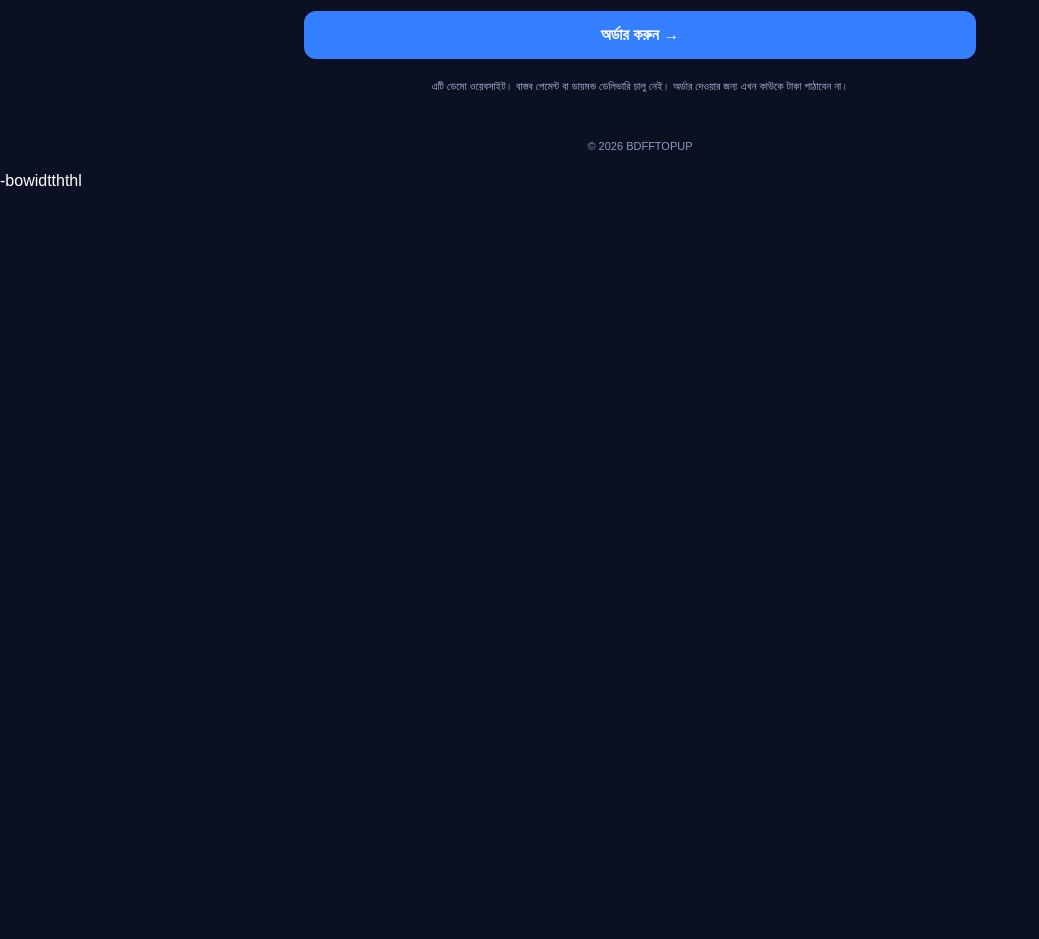
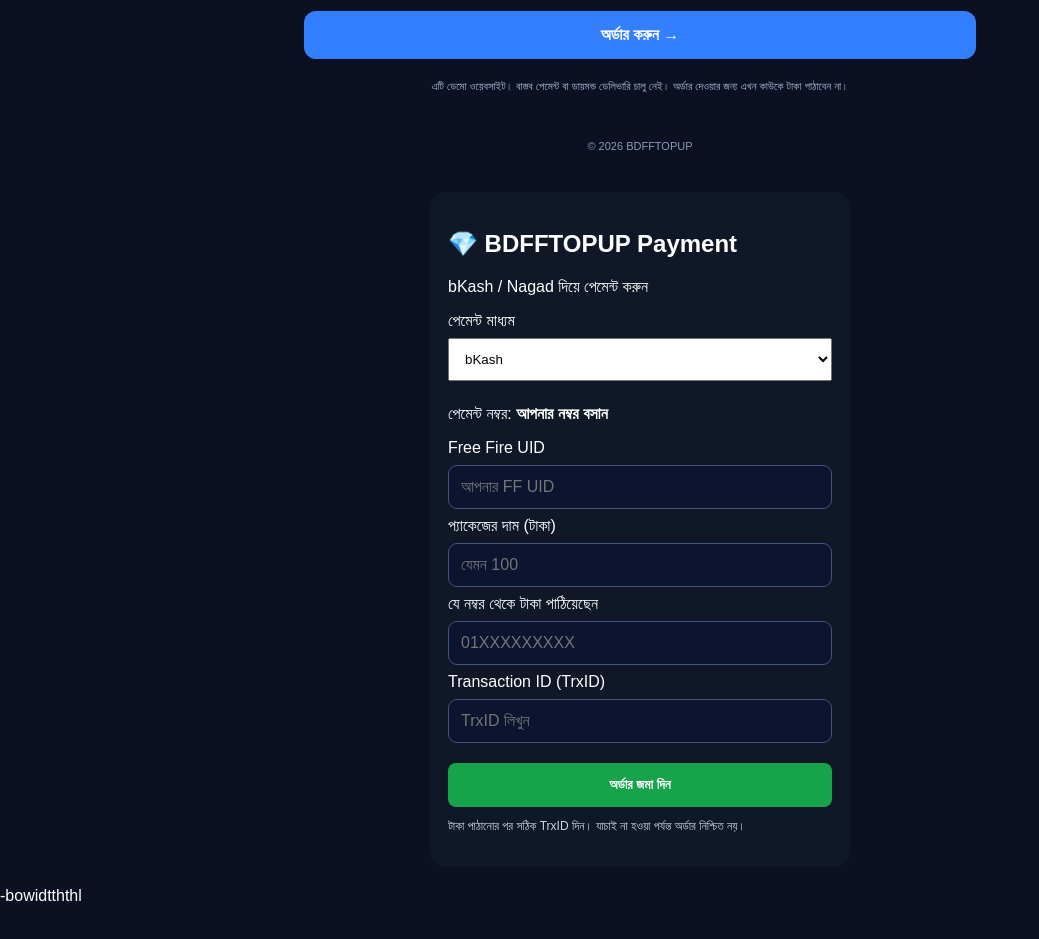
Before and after one commit to 2004arafathasan25-coder/Bdfftopup, a plain HTML site: page index.html in a window 1280 px wide. Shown: the part 1093-2032 px from the top of the page, without its empty margins (0-1039 px from the left). Before the commit the page ends 1368 px from the top, so only its background shows below. Drawn offline with Linux system fonts and the light colour scheme.

Commit message:
Update index.html

```diff
--- a/index.html
+++ b/index.html
@@ -143,4 +143,68 @@
 document.getElementById("year").textContent=new Date().getFullYear();
 </script>
 </body>
+<section style="max-width:420px;margin:20px auto;padding:18px;background:#101827;color:white;border-radius:16px;font-family:Arial">
+  <h2>💎 BDFFTOPUP Payment</h2>
+  <p>bKash / Nagad দিয়ে পেমেন্ট করুন</p>
+
+  <label>পেমেন্ট মাধ্যম</label>
+  <select id="method" style="width:100%;padding:12px;margin:8px 0">
+    <option value="bKash">bKash</option>
+    <option value="Nagad">Nagad</option>
+  </select>
+
+  <p>পেমেন্ট নম্বর: <b id="payNumber">আপনার নম্বর বসান</b></p>
+
+  <label>Free Fire UID</label>
+  <input id="uid" placeholder="আপনার FF UID" style="box-sizing:border-box;width:100%;padding:12px;margin:8px 0">
+
+  <label>প্যাকেজের দাম (টাকা)</label>
+  <input id="amount" type="number" min="1" placeholder="যেমন 100" style="box-sizing:border-box;width:100%;padding:12px;margin:8px 0">
+
+  <label>যে নম্বর থেকে টাকা পাঠিয়েছেন</label>
+  <input id="sender" inputmode="tel" placeholder="01XXXXXXXXX" style="box-sizing:border-box;width:100%;padding:12px;margin:8px 0">
+
+  <label>Transaction ID (TrxID)</label>
+  <input id="trxid" placeholder="TrxID লিখুন" style="box-sizing:border-box;width:100%;padding:12px;margin:8px 0">
+
+  <button onclick="sendOrder()" style="width:100%;padding:14px;background:#16a34a;color:white;border:0;border-radius:8px;font-weight:bold;margin-top:12px">
+    অর্ডার জমা দিন
+  </button>
+
+  <p style="font-size:12px;color:#cbd5e1">
+    টাকা পাঠানোর পর সঠিক TrxID দিন। যাচাই না হওয়া পর্যন্ত অর্ডার নিশ্চিত নয়।
+  </p>
+  <p id="result"></p>
+</section>
+
+<script>
+const PAYMENT_NUMBERS = {
+  bKash: "আপনার বিকাশ নম্বর",
+  Nagad: "আপনার নগদ নম্বর"
+};
+
+document.getElementById("method").addEventListener("change", function() {
+  document.getElementById("payNumber").textContent =
+    PAYMENT_NUMBERS[this.value];
+});
+
+function sendOrder() {
+  const method = document.getElementById("method").value;
+  const uid = document.getElementById("uid").value.trim();
+  const amount = document.getElementById("amount").value;
+  const sender = document.getElementById("sender").value.trim();
+  const trxid = document.getElementById("trxid").value.trim();
+
+  if (!uid || !amount || Number(amount) <= 0 ||
+      !sender || !trxid) {
+    document.getElementById("result").textContent =
+      "সব ঘর সঠিকভাবে পূরণ করুন।";
+    return;
+  }
+
+  document.getElementById("result").textContent =
+    "ফর্ম পূরণ হয়েছে। অর্ডার পাঠানোর ব্যবস্থা এখনো সংযুক্ত করা হয়নি।";
+}
+</script>
+
                                                         </html>-bowidtththl
```
